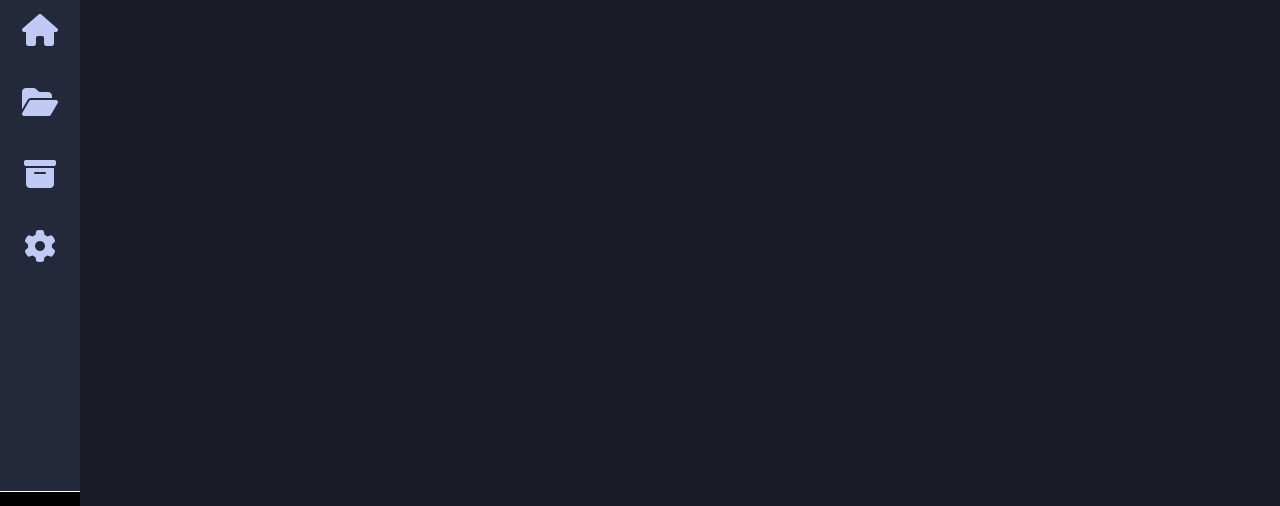
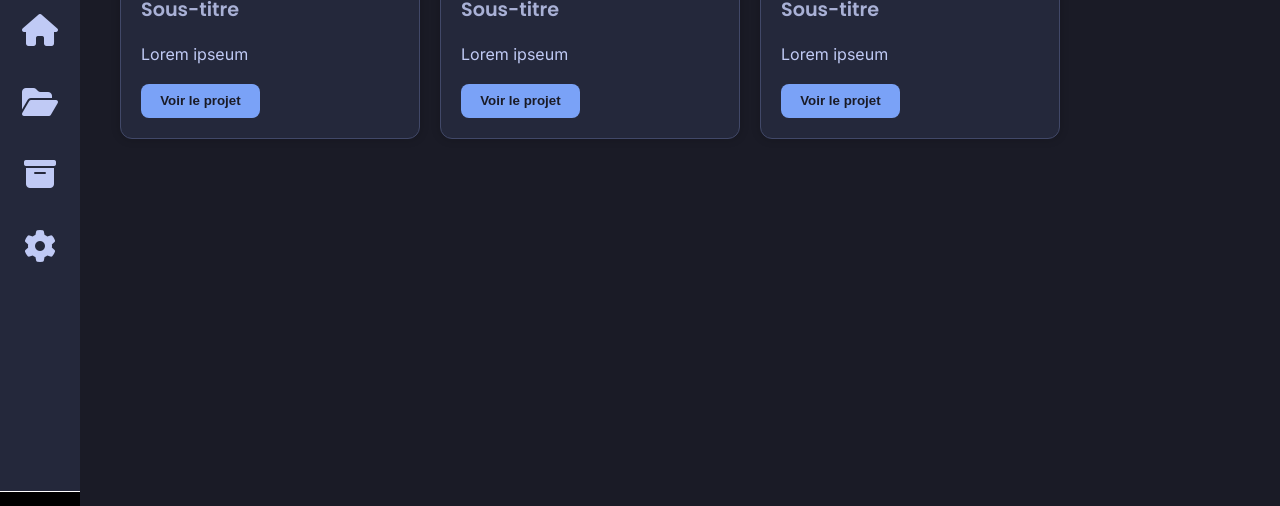
Before and after one commit to Siixo/Eostre, a plain HTML site: page index.html in a window 1280 px wide. Shown: the part 92-598 px from the top of the page. Drawn offline with Linux system fonts and the light colour scheme.

Commit message:
Fixed: Cards not displaying in flex

```diff
--- a/css/base.css
+++ b/css/base.css
@@ -17,6 +17,7 @@ body {
   background-color: var(--color-bg);
   color: var(--color-text-primary);
   line-height: 1.6;
+  display: flex;
 }
 
 /* Headings use Poppins */
--- a/css/main.css
+++ b/css/main.css
@@ -6,3 +6,4 @@
 @import url("./components.css");
 @import url("./utilities.css");
 @import url("./pages/sidebar.css");
+@import url("./pages/index.css");
--- /dev/null
+++ b/css/pages/index.css
@@ -0,0 +1,8 @@
+.page {
+  display: flex;
+  margin-top: 20px;
+  margin-left: 20px;
+}
+.card {
+  margin-left: 20px;
+}
```
Also changed, not shown: css/pages/main.html (deleted).
